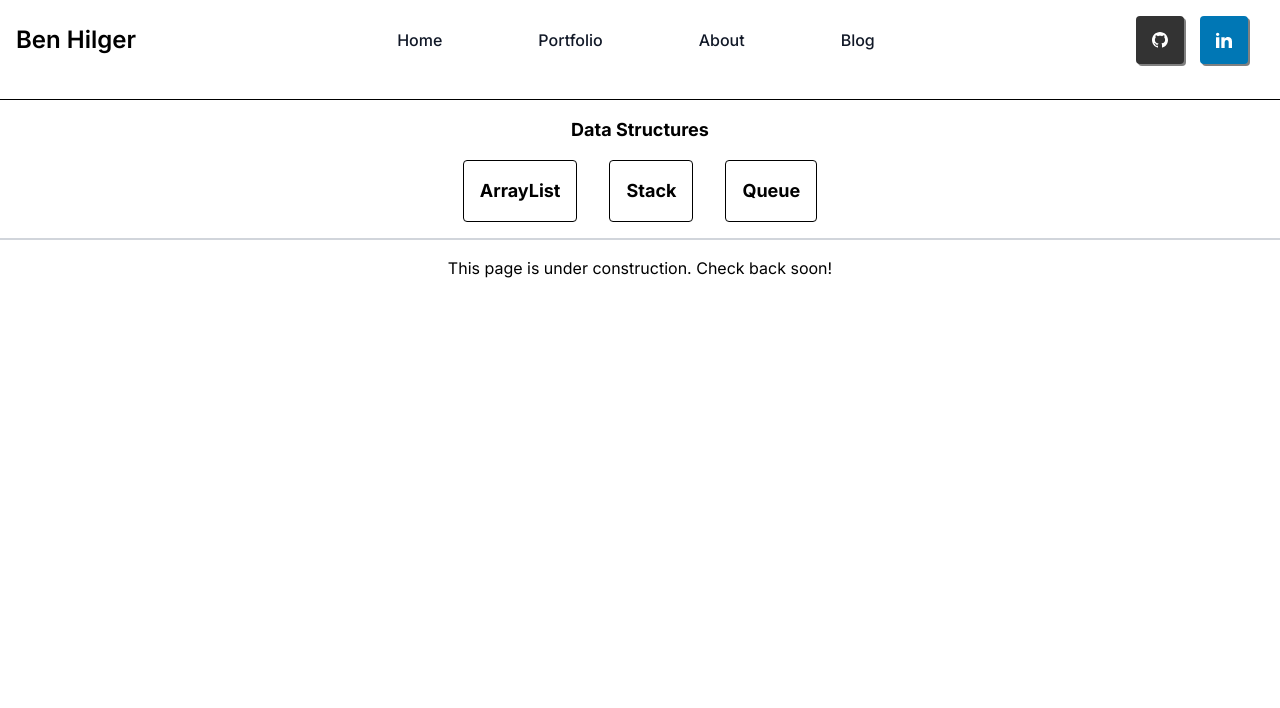
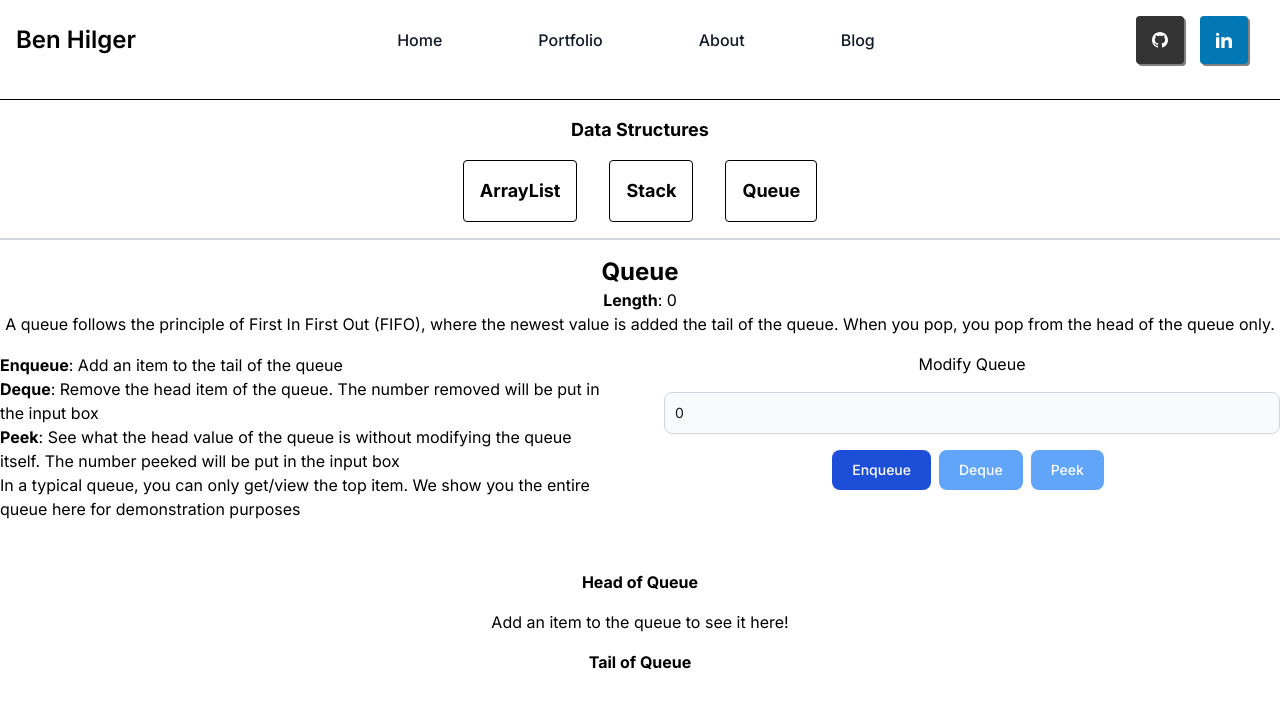
Before and after one commit to Ben-Hilger/website, a Next.js app in the folder web/: page /data-structures/queue in a window 1280 px wide. Shown: the top 708 px of the page. Built offline with nearby package versions, Linux system fonts and the light colour scheme.

Commit message:
feat: add interactive queue page

```diff
--- a/web/src/app/data-structures/queue/page.tsx
+++ b/web/src/app/data-structures/queue/page.tsx
@@ -1,10 +1,115 @@
+'use client';
+
+import React from "react";
 import DataStructureNavigation from "../datastructure.navigation";
+import Queue from "@/app/lib/queue";
 
 export default function Page() {
+
+    const [_length, setLength] = React.useState(0);
+    const [queue, setStack] = React.useState(new Queue<number>());
+    const [pushValue, setPushValue] = React.useState(0);
+
+    function queueItem() {
+        if (pushValue === undefined || pushValue === null) {
+            return;
+        }
+        let tempStack = queue;
+        tempStack.enqueue(pushValue);
+        setStack(tempStack);
+        setLength(tempStack.length);
+        setPushValue(0);
+    }
+
+    function pop() {
+        if (queue.length === 0) {
+            return;
+        }
+
+        let tempStack = queue;
+        const value = tempStack.deque();
+        if (value !== undefined) {
+            setPushValue(value);
+        }
+        setStack(tempStack);
+        setLength(tempStack.length);
+    }
+
+    function peek() {
+        if (queue.length === 0) {
+            return;
+        }
+
+        const value = queue.peek();
+        if (value !== undefined) {
+            setPushValue(value);
+        }
+    }
+
+    function getButtonClass() {
+        if (queue.length > 0) {
+            return "text-white bg-blue-700 hover:bg-blue-800 focus:ring-4 focus:ring-blue-300 font-medium rounded-lg text-sm px-5 py-2.5 me-2 mb-2 dark:bg-blue-600 dark:hover:bg-blue-700 focus:outline-none dark:focus:ring-blue-800"
+        }
+        return "text-white bg-blue-400 dark:bg-blue-500 cursor-not-allowed font-medium rounded-lg text-sm px-5 py-2.5 me-2 mb-2 text-center";
+    }
+
+    function displayStack() {
+        return queue.peekAllForDisplay().map((value, index, arr) => {
+            const isLast = index === arr.length - 1;
+            return (
+                <>
+                    <div>
+                        <div className="text-center border-2 border-rounded border-blue-800 p-1 mb-1" key={index}>
+                            <p>{ value }</p>
+                        </div>
+                    </div>
+                    {
+                        isLast ? <></> : <div className="arrow down mb-1"></div>
+                    }
+                </>
+            );
+        })
+    }
+
     return (
         <>
             <DataStructureNavigation />
-            <p className="text-center w-100">This page is under construction. Check back soon!</p>
+            <div className="w-100 flex flex-col align-items-center">
+                <b className="text-2xl">Queue</b>
+                <p><b>Length</b>: { queue.length }</p>
+                <p>A queue follows the principle of First In First Out (FIFO), where the newest value is added the tail of the queue. When you pop, you pop from the head of the queue only.</p>
+                <div className="flex align-items-center flex-row mt-1">
+                    <div className="flex flex-col mr-3 flex-1">
+                       <p><b>Enqueue</b>: Add an item to the tail of the queue</p>
+                       <p><b>Deque</b>: Remove the head item of the queue. The number removed will be put in the input box</p>
+                       <p><b>Peek</b>: See what the head value of the queue is without modifying the queue itself. The number peeked will be put in the input box<br /> In a typical queue, you can only get/view the top item. We show you the entire queue here for demonstration purposes</p>
+                    </div>
+                    <div className="flex flex-col align-items-center flex-1">
+                        <p>Modify Queue</p>
+                        <input type="number"
+                            value={pushValue}
+                            onChange={evt => setPushValue(Number(evt.target.value))}
+                            className="w-100 mb-1 mt-1 bg-gray-50 border border-gray-300 text-gray-900 text-sm rounded-lg focus:ring-blue-500 focus:border-blue-500 block w-full p-2.5 dark:bg-gray-700 dark:border-gray-600 dark:placeholder-gray-400 dark:text-white dark:focus:ring-blue-500 dark:focus:border-blue-500"
+                        />
+                        <div className="flex flex-row">
+                            <button type="button"
+                                className="text-white bg-blue-700 hover:bg-blue-800 focus:ring-4 focus:ring-blue-300 font-medium rounded-lg text-sm px-5 py-2.5 me-2 mb-2 dark:bg-blue-600 dark:hover:bg-blue-700 focus:outline-none dark:focus:ring-blue-800"
+                                onClick={_ => queueItem()}>Enqueue</button>
+                            <button type="button"
+                                className={getButtonClass()}
+                                onClick={_ => pop()}>Deque</button>
+                            <button type="button"
+                                className={getButtonClass()}
+                                onClick={_ => peek()}>Peek</button>
+                        </div>
+                    </div>
+                </div>
+                <div className="flex flex-col align-items-center mt-3">
+                    <b className="pb-1">Head of Queue</b>
+                    { queue.length > 0 ? displayStack() : <p>Add an item to the queue to see it here! </p>}
+                    <b className="pt-1">Tail of Queue</b>
+                </div>
+            </div>
         </>
     );
 }
--- /dev/null
+++ b/web/src/app/lib/queue.ts
@@ -0,0 +1,68 @@
+type QueueNode<T> = {
+    value: T,
+    next?: QueueNode<T>
+}
+
+export default class Queue<T> {
+
+    public length: number;
+    private head?: QueueNode<T>;
+    private tail?: QueueNode<T>;
+
+    constructor() {
+        this.length = 0;
+        this.head = this.tail = undefined;
+    }
+
+    enqueue(item: T): void {
+        const node = { value: item } as QueueNode<T>;
+        this.length++;
+        if (!this.tail) {
+            this.tail = this.head = node;
+            return;
+        }
+
+        this.tail.next = node;
+        this.tail = node;
+    }
+
+    deque(): T | undefined {
+        if (!this.head) {
+            return undefined;
+        }
+
+        this.length--;
+
+        const head = this.head;
+        this.head = this.head.next;
+
+        head.next = undefined;
+
+        if (this.length === 0) {
+            this.head = this.tail = undefined;
+        }
+
+        return head.value;
+    }
+
+    peek(): T | undefined {
+        return this.head?.value;
+    }
+
+    peekAllForDisplay(): T[] {
+        let order: T[] = [];
+        if (!this.head) {
+            return order;
+        }
+
+        let current: QueueNode<T>|undefined = this.head;
+
+        do {
+            order.push(current.value);
+            current = current.next;
+        } while (current);
+
+        return order;
+    }
+
+}
```
